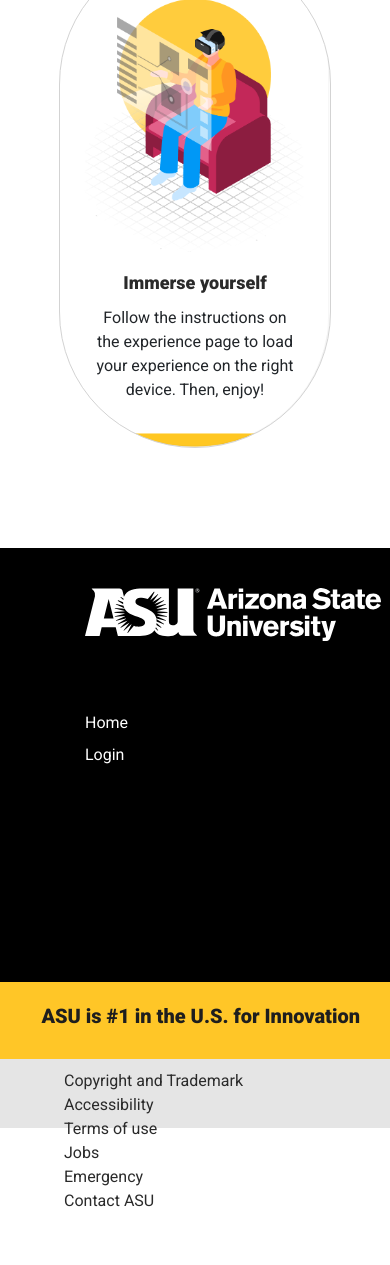
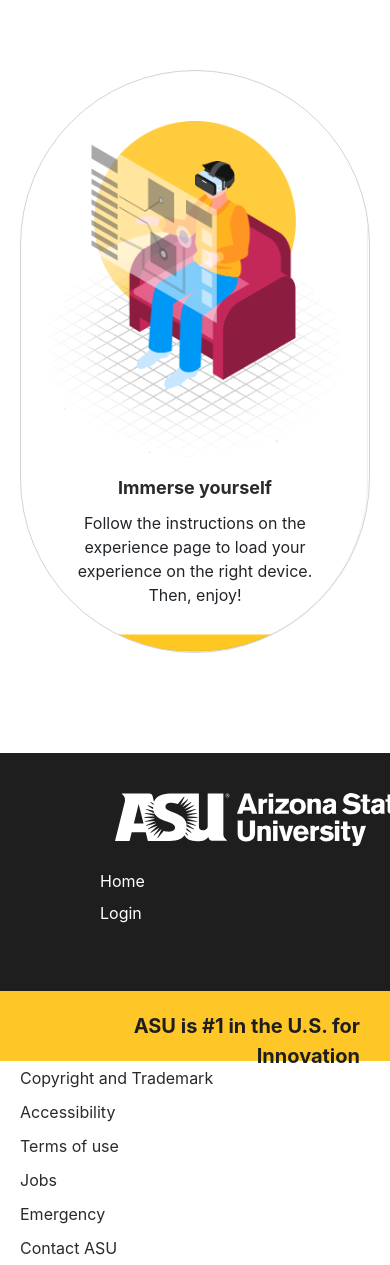
Before and after one commit to prakhar1812/meteorstudio-XR-ASU, a Node server app: page / in a window 390 px wide; the page is wider, and only the part inside the window is pictured. Shown: the part 4870-6135 px from the top of that part. Before the commit the page ends 6077 px from the top of that part, so only its background shows below. Run offline with Node 20, Linux system fonts and the light colour scheme; data that the repository does not hold is empty; some libraries are stand-ins or nearby versions.

Commit message:
Footer CSS

```diff
--- a/db/public/css/footer.css
+++ b/db/public/css/footer.css
@@ -1,12 +1,7 @@
 /* footer begins */
-.footer {
-    background-color: #000000;
-    /* height: 434px; */
-    margin:0;
-}
 
 .footer_content {
-    height: 434px;
+    /* height: 434px; */
     padding-bottom: 8px;
 }
 
@@ -18,8 +13,9 @@
 }
 
 .footer_content_links {
-    padding-top: 55px;
+    /* padding-top: 55px; */
     padding-left: 45px;
+    padding-bottom:50px
 }
 
 .footer_content_links li {
@@ -65,61 +61,68 @@
     height: 77px;
 }
 
-.footer_bottom_text {
-    padding-top: 19px;
-    /* float: right; */
-    font-size: 2em;
-    font-weight: 900;
+.goldbarText {
+    font-size: 28px;
+    font-weight: bold;
     color: #1e1e1e;
-    padding-right: 30px;
+    margin:0; padding:0;
+    text-align:right;
+    padding-top:10px
 }
 
-.footer_bottom_text a {
+.goldbarText a {
     text-decoration: none;
     color: #1e1e1e;
-    float:right;
-    text-align:right
+    text-align:right;
 }
 
 
 #footer_bottom_img {
     position: relative;
-    padding-right: 8%;
     bottom: 20px;
-    float: right;
     top: -20px;
-    max-width: 110%;
-    max-height: 110%;
 }
 
 
 .footer_bot {
-    /* height: 69px; */
-    background-color: #e5e5e5;
-    padding-left: 85px;
+    background-color: transparent;
     vertical-align: middle;
-    padding-top: 27px;
-    text-align:center;
-}
-
-.footer_bot a {
-    text-decoration: none;
     text-align:center;
 }
 
 .footer_bot a {
     color: #2a2a2a;
+    text-decoration: none;
+    text-align: center;
+
+}
+
+
+
+
+@media (max-width: 1400px) {
+    .footer_bottom_text a {
+        font-size: 24px;
+    }
 }
 
 @media (max-width: 768px) {
     #footer_bottom_img {
         display: none;
     }
-    .footer_bottom_text a {
+    .goldbarText  {
         font-size: 20px;
+        text-align: right;
+        padding-top:20px
     }
     .footerBottomLinks {
-        padding: 10px;
-        text-align:left;
+        padding: 5px;
+        /* text-align: left; */
+    }
+    .footer_content {
+        /* margin-left: -50px */
+    }
+    .footer_bot{
+        text-align: left;
     }
 }
--- a/db/views/index.ejs
+++ b/db/views/index.ejs
@@ -5,16 +5,16 @@
   <meta charset="utf-8">
   <title>XR@ASU | Arizona State University</title>
   <link rel="icon" href="favicon.png">
+  <meta name="viewport" content="width=device-width,initial-scale=1,maximum-scale=1,user-scalable=no">
 
-  <meta name="viewport" content="width=device-width,initial-scale=1,maximum-scale=1,user-scalable=no">
-  <link href="https://fonts.googleapis.com/css2?family=Roboto:wght@900&display=swap" rel="stylesheet">
+      <!-- Bootstrap core CSS -->
   <link rel="stylesheet" href="https://stackpath.bootstrapcdn.com/bootstrap/4.5.0/css/bootstrap.min.css"
       integrity="sha384-9aIt2nRpC12Uk9gS9baDl411NQApFmC26EwAOH8WgZl5MYYxFfc+NcPb1dKGj7Sk" crossorigin="anonymous">
-  <link rel="stylesheet" type="text/css" href="uielements.css">
+  <script src="https://ajax.googleapis.com/ajax/libs/jquery/3.5.1/jquery.min.js"></script>
+  <script src="https://maxcdn.bootstrapcdn.com/bootstrap/3.4.1/js/bootstrap.min.js"></script>
 
+  <!-- Fonts -->
   <link href="https://fonts.googleapis.com/css2?family=Roboto&display=swap" rel="stylesheet">
-
-  <!-- Font Awesome -->
   <link rel="stylesheet" href="https://pro.fontawesome.com/releases/v5.14.0/css/all.css"
     integrity="sha384-VhBcF/php0Z/P5ZxlxaEx1GwqTQVIBu4G4giRWxTKOCjTxsPFETUDdVL5B6vYvOt" crossorigin="anonymous">
 
@@ -213,13 +171,6 @@
 
     .right {
       width: 75%;
-    }
-
-    /* Clear floats after the columns */
-    .row:after {
-      content: "";
-      display: table;
-      clear: both;
     }
 
     .container ul {
@@ -741,81 +671,75 @@
     </div>
   </div>
 
-
-  <!----------------->
-
-  <!-------------------->
-
-  </div>
-
-
-  </div>
-
   <footer>
-    <div class="container-fluid" style="margin:0;padding:0">
-        <div class="row" style="margin:0;padding:0">
-            <div class="col" style="margin:0;padding:0">
-                <div class="footer">
+    <div class="container-fluid" style="background:#1e1e1e">
+      <div class="container">
+        <div class="row">
+          <div class="col">
               <div class="footer_content">
                 <div class="footer_content_logo"><a id="asu-hdr-full-logo" href="https://www.asu.edu/"
                     target="_top"><img alt="Arizona State University" class="logo" src="abc.svg"></a>
                 </div>
-
+              </div>
+          </div>
+        </div>
+        <div class="row">
             <div class="footer_content_links">
                 <ul style="list-style: none;">
-                                <li><a href="https://xr.asu.edu">Home</a></li>
-                                <!-- <li><a href="https://example.com">XR Search</a></li> -->
+                  <li><a href="/">Home</a></li>
                   <li><a href="https://weblogin.asu.edu/cas/login">Login</a></li>
                 </ul>
               </div>
+        </div>
+      </div>
+    </div>
 
-                        <!-- <div class="footer_content_button">
-                      <button class="upload-button" type="button" name="button">Upload</button>
-                  </div> -->
+    <div class="container-fluid" style="background:#FFC627;min-height:70px">
+      <div class="container" style="height:70px">
+        <div class="row">
+          <div class="col-sm-12 col-md-10">
+            <div class="goldbarText">
+              <a href="https://www.asu.edu/rankings">ASU is #1 in the U.S. for Innovation</a>
             </div>
-                    <div class="footer_bottom">
-
+          </div>
+          <div class="col-md-2">
             <div id="footer_bottom_img">
               <a href="https://www.asu.edu/rankings">
                 <img src="91d8b908-f1fc-457e-a744-dd414ab2409e.png" alt="ASU">
               </a>
             </div>
-
-                        <div class="footer_bottom_text">
-                            <a href="https://www.asu.edu/rankings">ASU is #1 in the U.S. for Innovation</a>
+          </div>
+        </div>
+      </div>
     </div>
 
+    <div class="container-fluid">
+      <div class="container">
+        <div class="row footer_bot">
+          <div class="col-sm-12 col-md-2 footerBottomLinks">
+            <a  class="" href="https://www.asu.edu/copyright/">Copyright and Trademark</a>
           </div>
-                    <div class="container-fluid" style="background-color:#e5e5e5; margin:0; padding:0">
-                        <div class="container ">
-                            <div class="row footer_bot footerBottomLinks">
-                                <div class="col-sm-12 col-md-2">
-                                    <a href="https://www.asu.edu/copyright/">Copyright and Trademark</a>
-                                </div>
-                                <div class="col-sm-12 col-md-2">
+          <div class="col-sm-12 col-md-2 footerBottomLinks">
             <a href="https://www.asu.edu/accessibility/">Accessibility</a>
           </div>
-                                <div class="col-sm-12 col-md-2">
+          <div class="col-sm-12 col-md-2 footerBottomLinks">
             <a href="https://www.asu.edu/tou/">Terms of use</a>
           </div>
-                                <div class="col-sm-12 col-md-2">
+          <div class="col-sm-12 col-md-2 footerBottomLinks">
             <a href="https://www.asu.edu/asujobs/">Jobs</a>
           </div>
-                                <div class="col-sm-12 col-md-2">
+          <div class="col-sm-12 col-md-2 footerBottomLinks" >
             <a href="https://cfo.asu.edu/emergency">Emergency</a>
           </div>
-                                <div class="col-sm-12 col-md-2">
+          <div class="col-sm-12 col-md-2 footerBottomLinks">
             <a href="https://contact.asu.edu/">Contact ASU</a>
           </div>
         </div>
       </div>
     </div>
+  </footer>
 
-                </div>
-            </div>
-        </div>
-    </div>
-</footer>
+
 
   <script src="https://code.jquery.com/jquery-3.3.1.slim.min.js"
     integrity="sha384-q8i/X+965DzO0rT7abK41JStQIAqVgRVzpbzo5smXKp4YfRvH+8abtTE1Pi6jizo" crossorigin="anonymous">
@@ -877,18 +801,8 @@
       });
     }
 
-    function goToProduct(id, event) {
-      // if (id != "") {
-      //   //if ID starts with 5 its mongo _id
-      //   if (id.charAt(0) != 5)
-      //     location.href = "/" + id;
-
-      //   //otherwise its a route
-      //   else
-      //     location.href = "/productpage?=" + id;
-      // }
-
-      location.href = "/" + id;
+    function goToProduct(product, event) {
+      location.href = "/" + product;
 
     }
 
```
Also changed, not shown: other parts of db/views/index.ejs (+4 -67 lines), db/views/productpage.ejs (+40 -77 lines), db/views/uielements.css (+0 -99 lines). Lines whose indentation alone changed are shown as unchanged.
